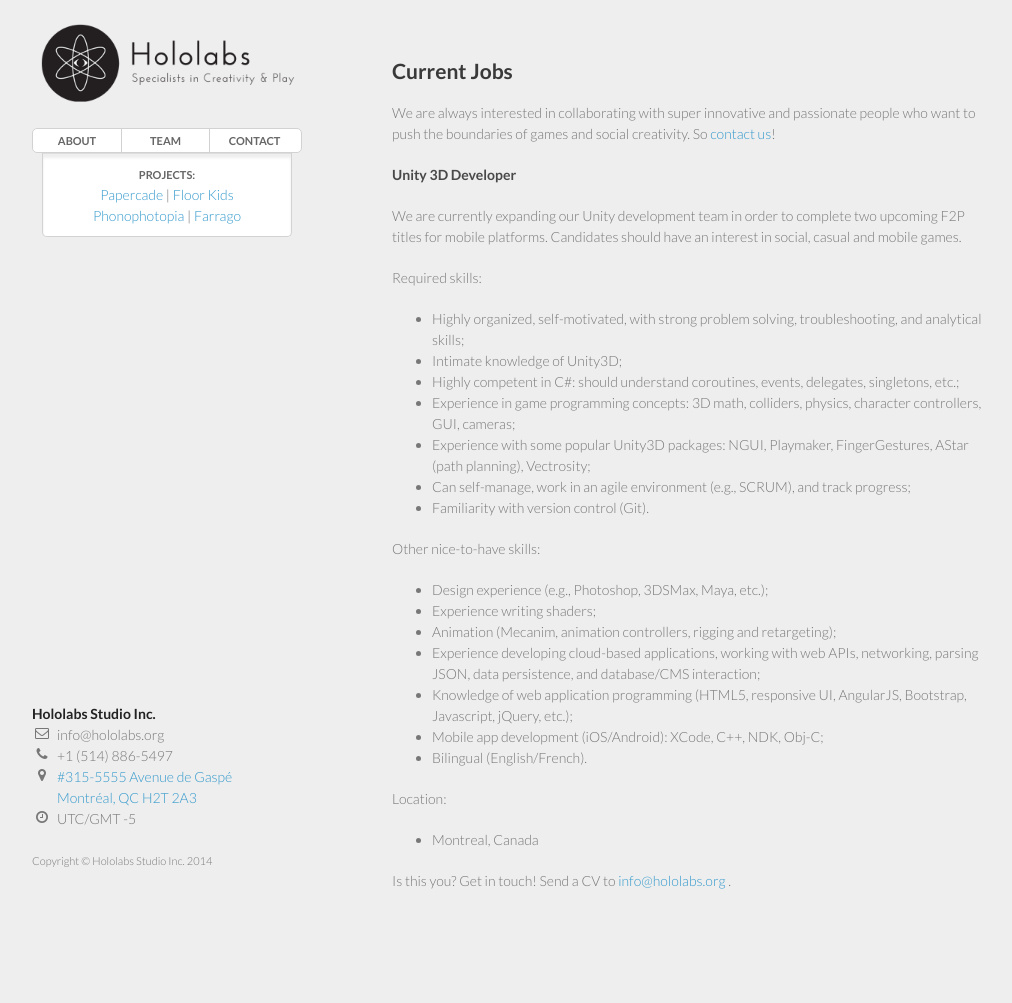
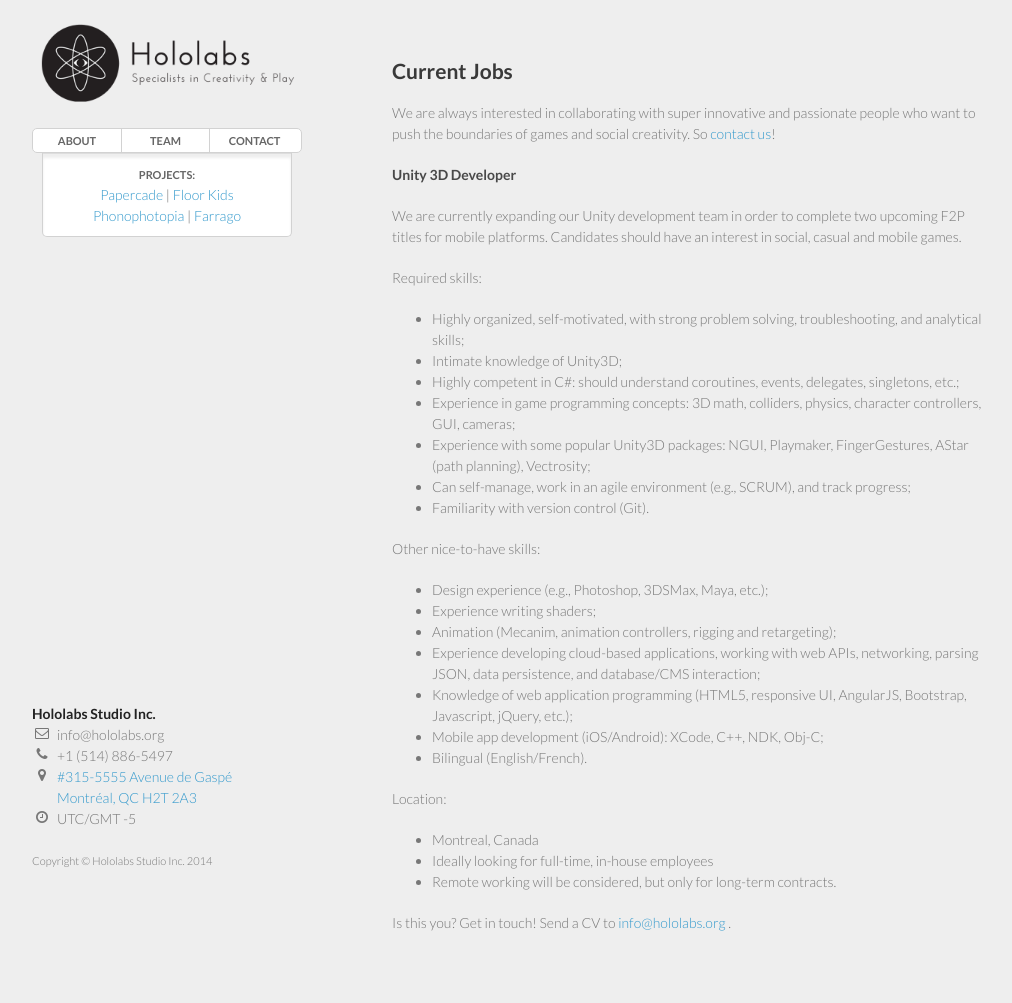
Before and after one commit to hololabs/hololabs.github.io, a Jekyll site: the page built from team/jobs.html, in a window 1280 px wide. Shown: the whole page, without its empty margins (128-1140 px from the left). Built offline with Jekyll 4.4.1, drawn with Linux system fonts in a browser that asks for light colours; nearby versions of some CDN libraries; Markdown is read by kramdown in place of the engine named in the settings; before the commit the page ends 961 px from its top, so only the background shows below that.

Commit message:
added notes about remote working

```diff
--- a/team/jobs.html
+++ b/team/jobs.html
@@ -49,6 +49,8 @@
 <p>Location:</p>
 <ul>
   <li>Montreal, Canada</li>
+  <li>Ideally looking for full-time, in-house employees</li>
+  <li>Remote working will be considered, but only for long-term contracts.</li>
 </ul>
 
 <p>Is this you? Get in touch! Send a CV to <script type="text/javascript">
```
